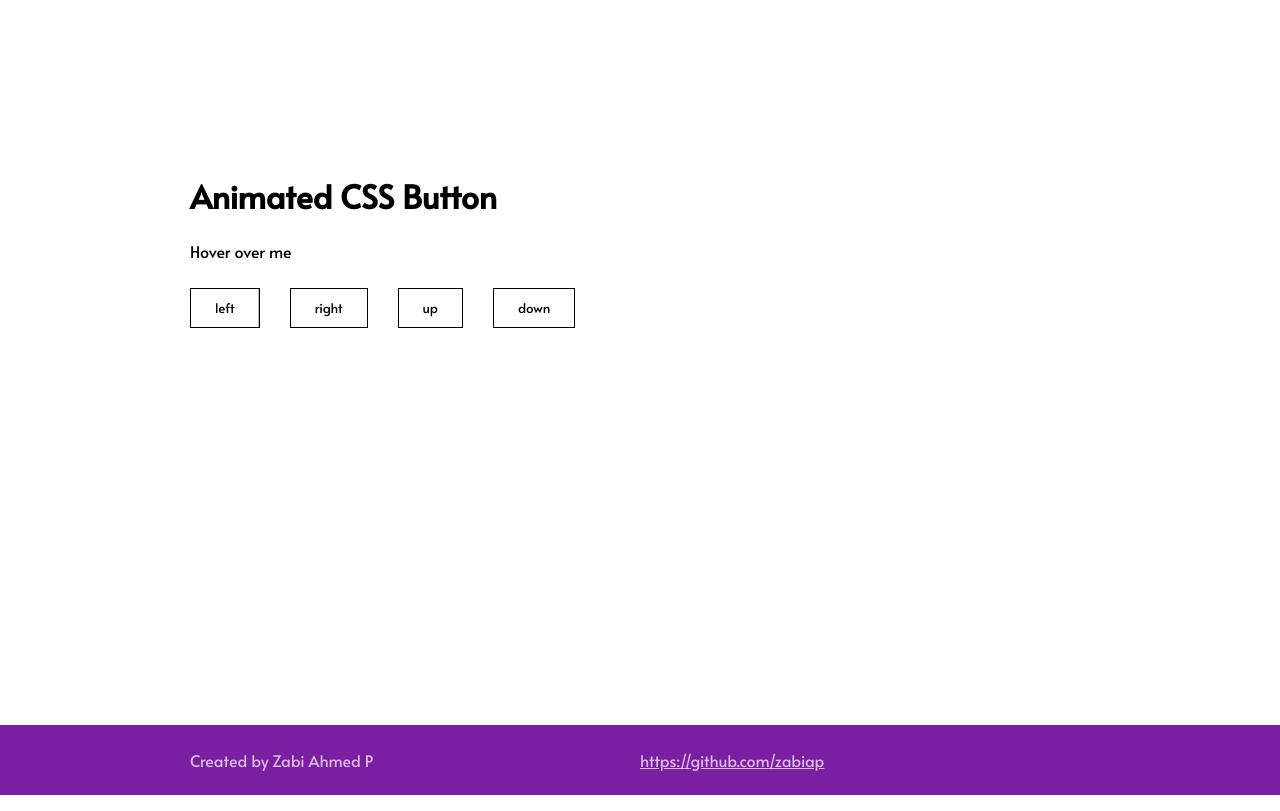
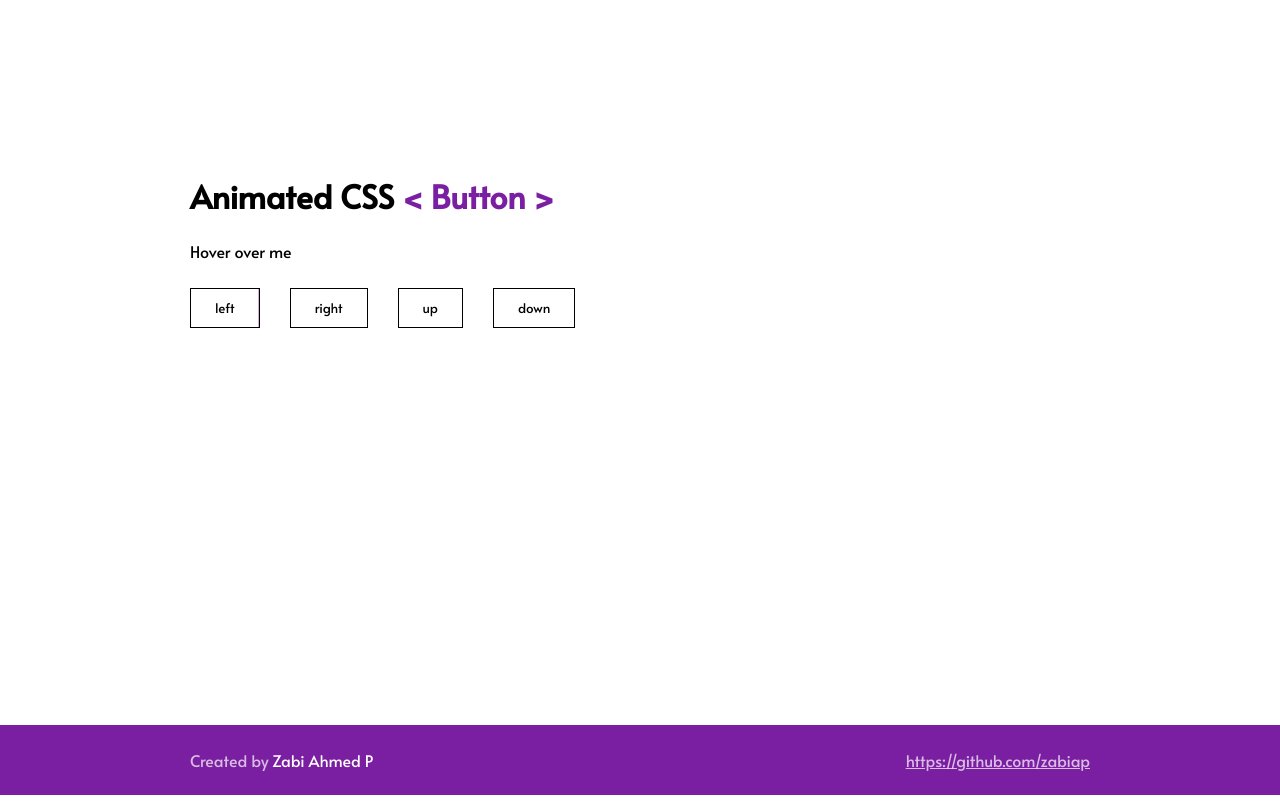
Before and after one commit to zabiap/Animated_CSS_Button, a plain HTML site: page index.html in a window 1280 px wide. Shown: the part 5-816 px from the top of the page. Drawn offline with Linux system fonts and the light colour scheme.

Commit message:
some tweaks

```diff
--- a/css/main.scss
+++ b/css/main.scss
@@ -13,8 +13,12 @@ body {
         .container {
             padding-top: 150px;
 
-            h2 {
-                color: rgba(0, 0, 0, 0.7);
+            h1 {
+                color: #000;
+
+                span {
+                    color: #7B1FA2 !important;
+                }
             }
 
             .buttons {
@@ -102,16 +106,27 @@ body {
             height: 100%;
             color: rgba($color: #FFF, $alpha: 0.7);
 
-            p{
+            p {
                 width: 100%;
 
-                span{
+                &:nth-child(1) {
+
+                    span{
+                        color: white;
+                    }
+                }
+
+                &:nth-child(2) {
                     text-align: right;
 
-                    a{
-                        color: rgba($color: #FFF, $alpha: 0.7);
-                        &:hover{
-                            color: rgba($color: #FFF, $alpha: 1);
+                    span {
+
+                        a {
+                            color: rgba($color: #FFF, $alpha: 0.7);
+
+                            &:hover {
+                                color: rgba($color: #FFF, $alpha: 1);
+                            }
                         }
                     }
                 }
--- a/index.html
+++ b/index.html
@@ -18,7 +18,7 @@
 <body>
     <header>
         <div class="container">
-            <h1>Animated CSS Button</h1>
+            <h1>Animated CSS <span> &lt; Button &gt; </span></h1>
             <p>Hover over me</p>
             <div class="buttons">
                 <button>
@@ -37,7 +37,10 @@
         </div>
     </header>
     <footer>
-        <div class="container"><p>Created by Zabi Ahmed P </p> <p><span><a href="https://github.com/zabiap">https://github.com/zabiap</a></span></p></div>
+        <div class="container">
+            <p>Created by <span>Zabi Ahmed P</span> </p>
+            <p><span><a href="https://github.com/zabiap">https://github.com/zabiap</a></span></p>
+        </div>
     </footer>
 </body>
 
```
Also changed, not shown: css/dist/main.css.
